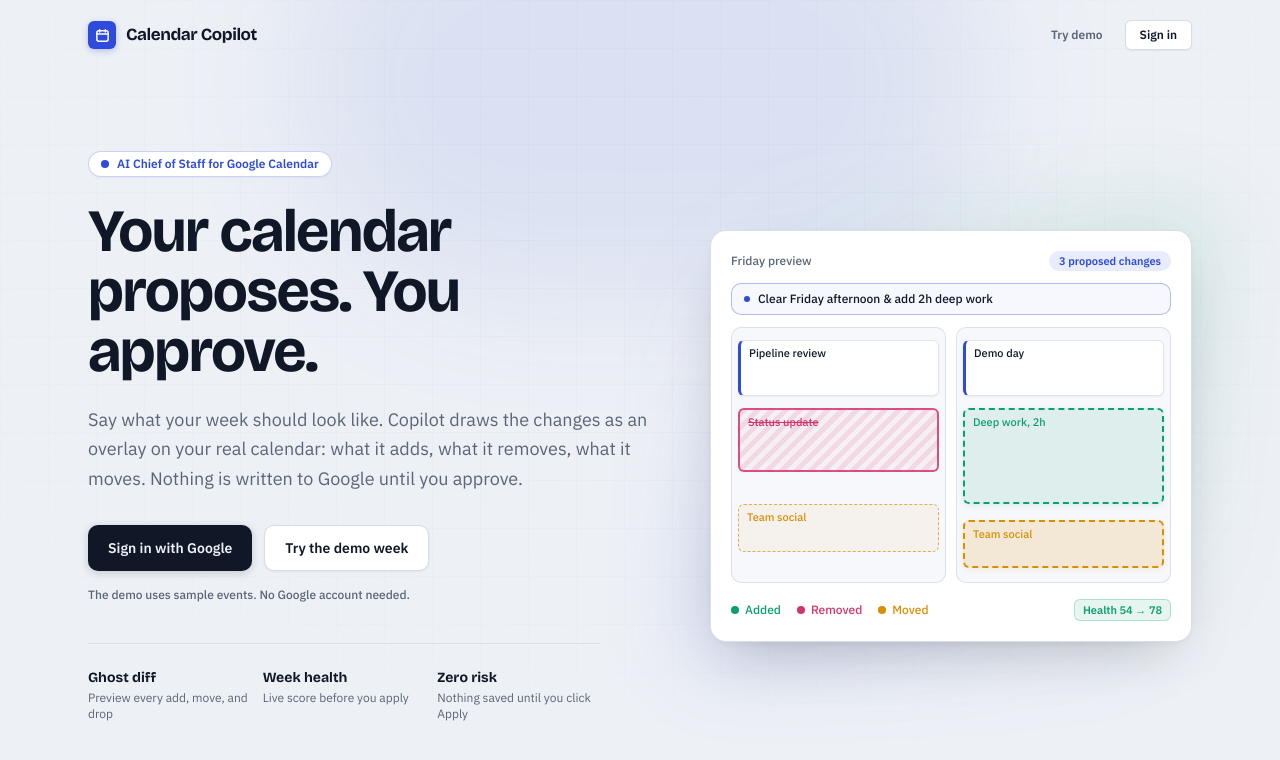
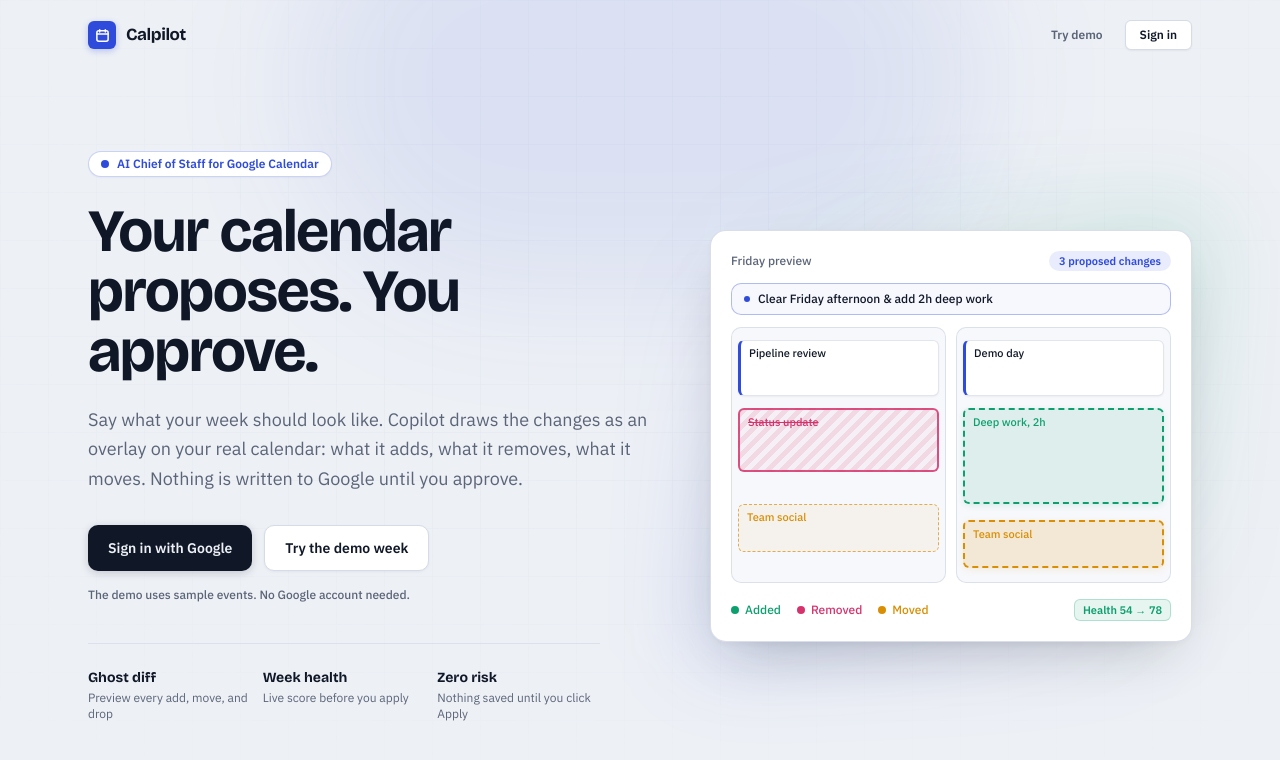
Before and after one commit to Varshithvhegde/Calpilot, a Next.js app: page / in a window 1280 px wide. Shown: the top 760 px of the page. Built offline with nearby package versions, Linux system fonts and the light colour scheme; no server answers.

Commit message:
Rename app branding from Calendar Copilot to Calpilot

```diff
--- a/src/app/layout.tsx
+++ b/src/app/layout.tsx
@@ -3,7 +3,7 @@ import './globals.css';
 import Providers from './providers';
 
 export const metadata: Metadata = {
-  title: 'Calendar Copilot',
+  title: 'Calpilot',
   description: 'An AI chief of staff for Google Calendar. It proposes, you approve.',
 };
 
--- a/src/components/CalendarApp.tsx
+++ b/src/components/CalendarApp.tsx
@@ -463,7 +463,7 @@ export default function CalendarApp({ demo, user, onExitDemo }: { demo: boolean;
               <path d="M5 1.75V4.25M11 1.75V4.25M2 6.5H14" stroke="currentColor" strokeWidth="1.6" strokeLinecap="round" />
             </svg>
           </div>
-          <span className="font-display text-[17px] font-bold tracking-tight text-ink">Calendar Copilot</span>
+          <span className="font-display text-[17px] font-bold tracking-tight text-ink">Calpilot</span>
           {demo && (
             <span className="rounded-full border border-shift/25 bg-shift/10 px-2.5 py-0.5 text-[11px] font-medium text-shift">
               Demo week · nothing touches Google
@@ -802,7 +802,7 @@ export default function CalendarApp({ demo, user, onExitDemo }: { demo: boolean;
                   onChange={(e) => setInput(e.target.value)}
                   placeholder="Ask or instruct (Ctrl/Cmd+K)"
                   className="min-w-0 flex-1 rounded-[10px] border border-line bg-surface px-3 py-2 text-sm text-ink placeholder:text-mute/70 focus:border-cobalt focus:outline-none focus:ring-2 focus:ring-cobalt/15"
-                  aria-label="Message Calendar Copilot"
+                  aria-label="Message Calpilot"
                 />
                 <button
                   disabled={busy || !input.trim()}
--- a/src/components/Landing.tsx
+++ b/src/components/Landing.tsx
@@ -187,7 +187,7 @@ export default function Landing({ onDemo }: { onDemo: () => void }) {
               <path d="M5 1.75V4.25M11 1.75V4.25M2 6.5H14" stroke="currentColor" strokeWidth="1.6" strokeLinecap="round" />
             </svg>
           </div>
-          <span className="font-display text-[17px] font-bold tracking-tight text-ink">Calendar Copilot</span>
+          <span className="font-display text-[17px] font-bold tracking-tight text-ink">Calpilot</span>
         </div>
         <div className="flex items-center gap-2.5">
           <button
--- a/src/lib/agent.ts
+++ b/src/lib/agent.ts
@@ -167,7 +167,7 @@ export async function runAgent(opts: {
     return `${wd} ${d}${i === 0 ? ' (today)' : ''}`;
   }).join(', ');
 
-  const system = `You are Calendar Copilot, an AI chief of staff inside the user's Google Calendar.
+  const system = `You are Calpilot, an AI chief of staff inside the user's Google Calendar.
 Right now it is ${weekday} ${toIsoInTz(now, tz)} (timezone ${tz}). Weeks start on Monday. Date map for the next 14 days: ${dateMap}. Default working hours are 09:00-18:00 Monday to Friday unless the user says otherwise.
 ${opts.goals?.trim() ? `The user's current goals and rules:\n${opts.goals.trim()}\n` : ''}
 How you work:
```
